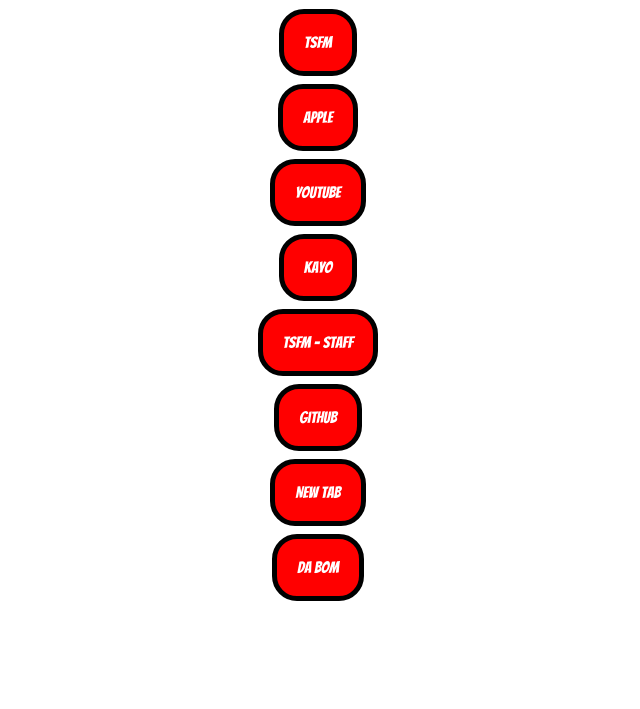
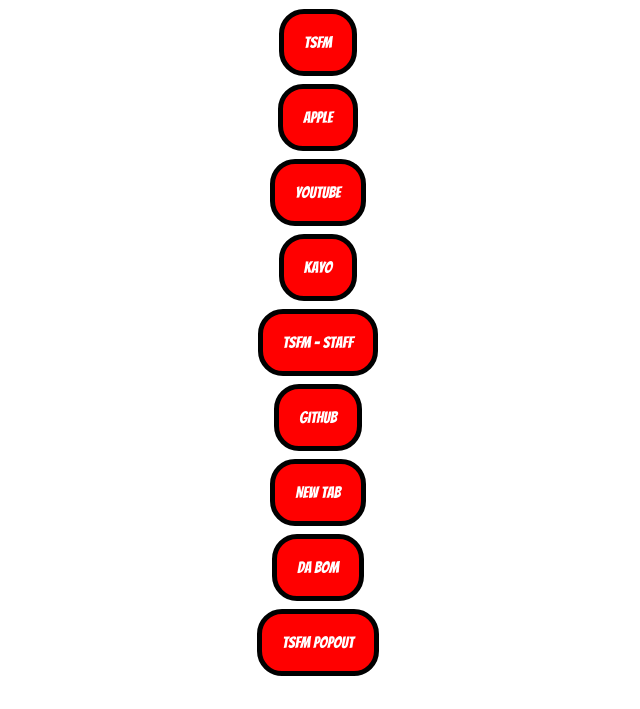
Before and after one commit to Skip2010/Favweb.github.io, a plain HTML site: page index.html in a window 1280 px wide. Shown: the part 91-800 px from the top of the page, without its empty margins (322-962 px from the left). Drawn offline with Linux system fonts and the light colour scheme.

Commit message:
Add files via upload

```diff
--- a/index.html
+++ b/index.html
@@ -23,6 +23,8 @@
         <a href="https://google.com" target=”_blank”><button class="button button1" id="rcorners1" type="button">New Tab</button></a>
         <br>
         <a href="http://www.bom.gov.au/" target=”_blank”><button class="button button1" id="rcorners1" type="button">Da BOM</button></a>
+        <br>
+        <a href onclick="window.open('https://trucksim.fm/player/', 'aio_radio_player', 'width=720, height=355'); return false;"><button class="button button1" id="rcorners1" type="button">TSFM popout</button></a>
 
         </div>
     </body>
```
